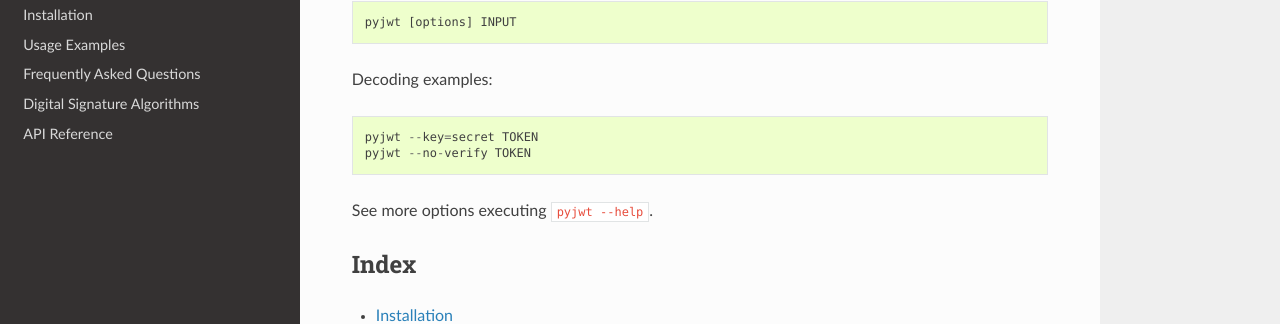
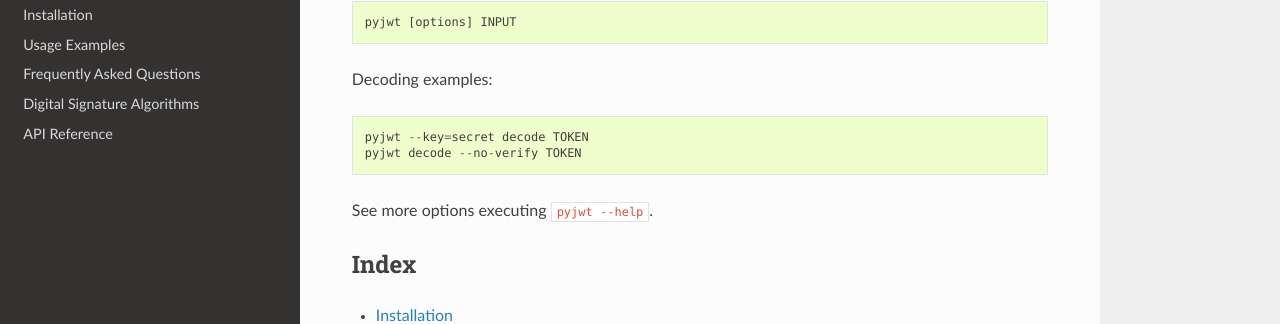
Before and after one commit to RubyOnWorld/pyjwt, a Sphinx documentation site: the page built from docs/index.rst, in a window 1280 px wide and 900 px high, scrolled down 851 px. Shown: the part 130-454 px from the top of the window. Built offline with Sphinx 7.4.7 and the Read the Docs theme 2.0.0, drawn with Linux system fonts in a browser that asks for light colours.

Commit message:
Fixes example invocations in README.rst and docs/index.rst. (#368)
Signed-off-by: Debayan De <debayande@users.noreply.github.com>

```diff
--- a/README.rst
+++ b/README.rst
@@ -59,8 +59,8 @@ Usage::
 
 Decoding examples::
 
-    pyjwt --key=secret TOKEN
-    pyjwt --no-verify TOKEN
+    pyjwt --key=secret decode TOKEN
+    pyjwt decode --no-verify TOKEN
 
 See more options executing ``pyjwt --help``.
 
--- a/docs/index.rst
+++ b/docs/index.rst
@@ -51,8 +51,8 @@ Usage::
 
 Decoding examples::
 
-    pyjwt --key=secret TOKEN
-    pyjwt --no-verify TOKEN
+    pyjwt --key=secret decode TOKEN
+    pyjwt decode --no-verify TOKEN
 
 See more options executing ``pyjwt --help``.
 
```
